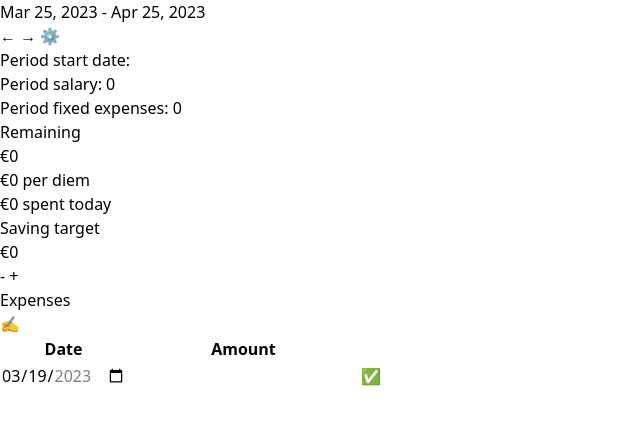
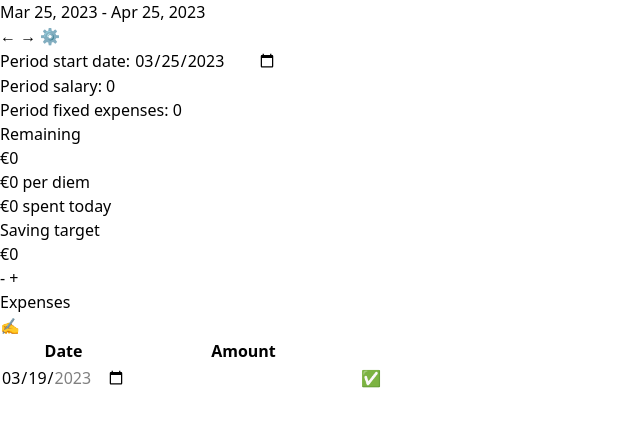
Before and after one commit to tcosmo/honeycount, a SvelteKit app: page / in a window 1280 px wide. Both pictures are taken after a click on the button "⚙️". Shown: the top 426 px of the page, without its empty margins (0-640 px from the left). Built offline with nearby package versions, Linux system fonts and the light colour scheme.

Commit message:
Allowing for changing period start date

```diff
--- a/src/lib/DateInput.svelte
+++ b/src/lib/DateInput.svelte
@@ -1,5 +1,6 @@
 <script lang="ts">
 	import dayjs from 'dayjs';
+	import { createEventDispatcher } from 'svelte';
 
 	export let format = 'YYYY-MM-DD';
 	export let date = new Date();
@@ -20,6 +21,19 @@
 
 	$: input(date);
 	$: output(internal);
+
+	const dispatch = createEventDispatcher();
+
+	function dateChanged() {
+		dispatch('dateChanged', {});
+	}
 </script>
 
-<input type="date" bind:value={internal} class="border-black border" min={dateMin} max={dateMax} />
+<input
+	type="date"
+	bind:value={internal}
+	on:change={dateChanged}
+	class="border-black border"
+	min={dateMin}
+	max={dateMax}
+/>
--- a/src/routes/+page.svelte
+++ b/src/routes/+page.svelte
@@ -212,7 +212,31 @@
 
 	{#if showSettings}
 		<div class="flex flex-col items-start space-y-2 text-sm mb-2">
-			<div>Period start date:</div>
+			<div>
+				Period start date: <DateInput
+					bind:date={state.currentPeriodStartDate}
+					on:dateChanged={(_) => {
+						if (state.savingTarget[state.currentPeriodStartDate.toISOString()] === undefined) {
+							console.log('aa');
+							state.savingTarget[state.currentPeriodStartDate.toISOString()] =
+								DEFAULT_SAVING_TARGET;
+						}
+
+						if (state.salary[state.currentPeriodStartDate.toISOString()] === undefined) {
+							state.salary[state.currentPeriodStartDate.toISOString()] = DEFAULT_SALARY;
+						}
+
+						if (
+							state.fixedExpensesTotal[state.currentPeriodStartDate.toISOString()] === undefined
+						) {
+							state.fixedExpensesTotal[state.currentPeriodStartDate.toISOString()] =
+								DEFAULT_FIXED_EXPENSES;
+						}
+
+						stateToLocalStorage(state);
+					}}
+				/>
+			</div>
 			<div>
 				Period salary: <input
 					type="number"
```
